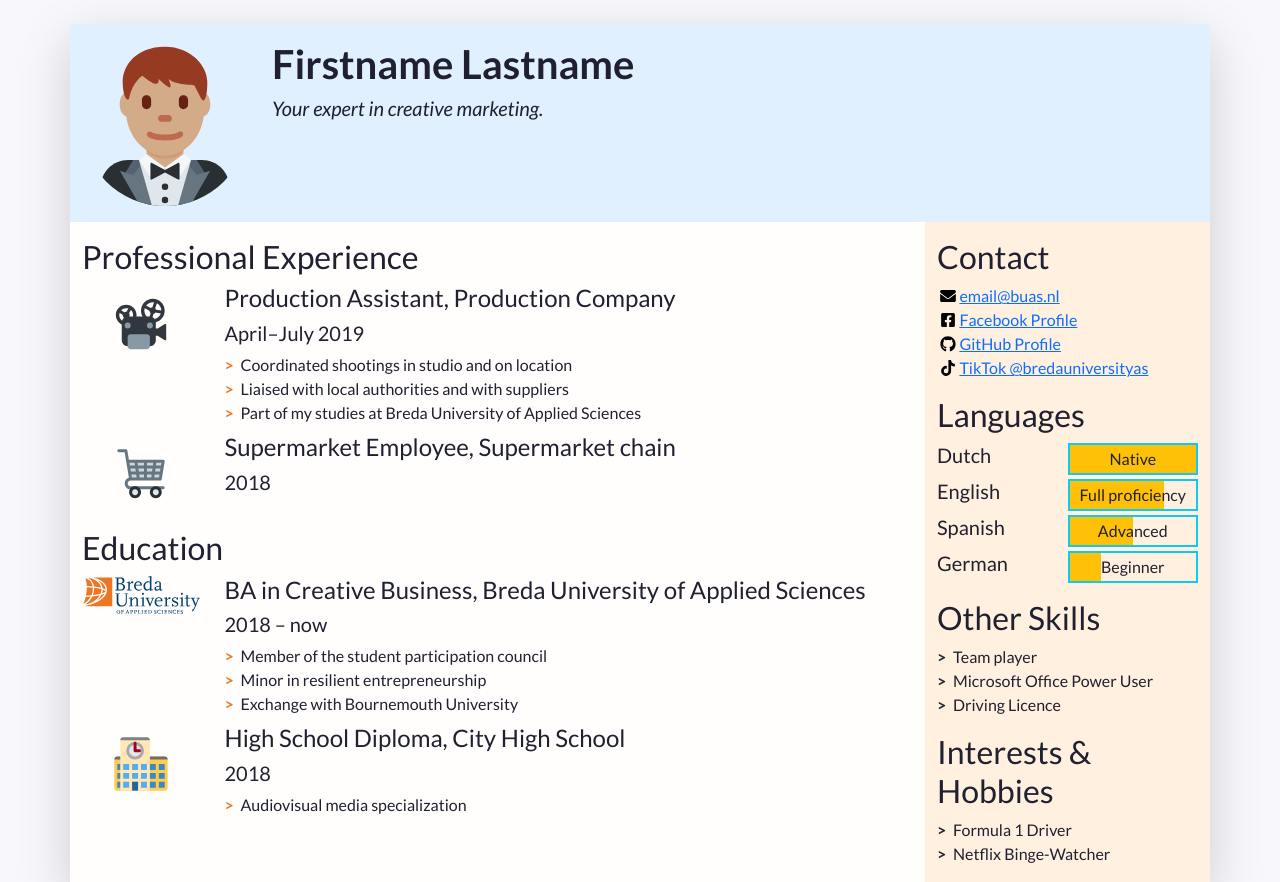
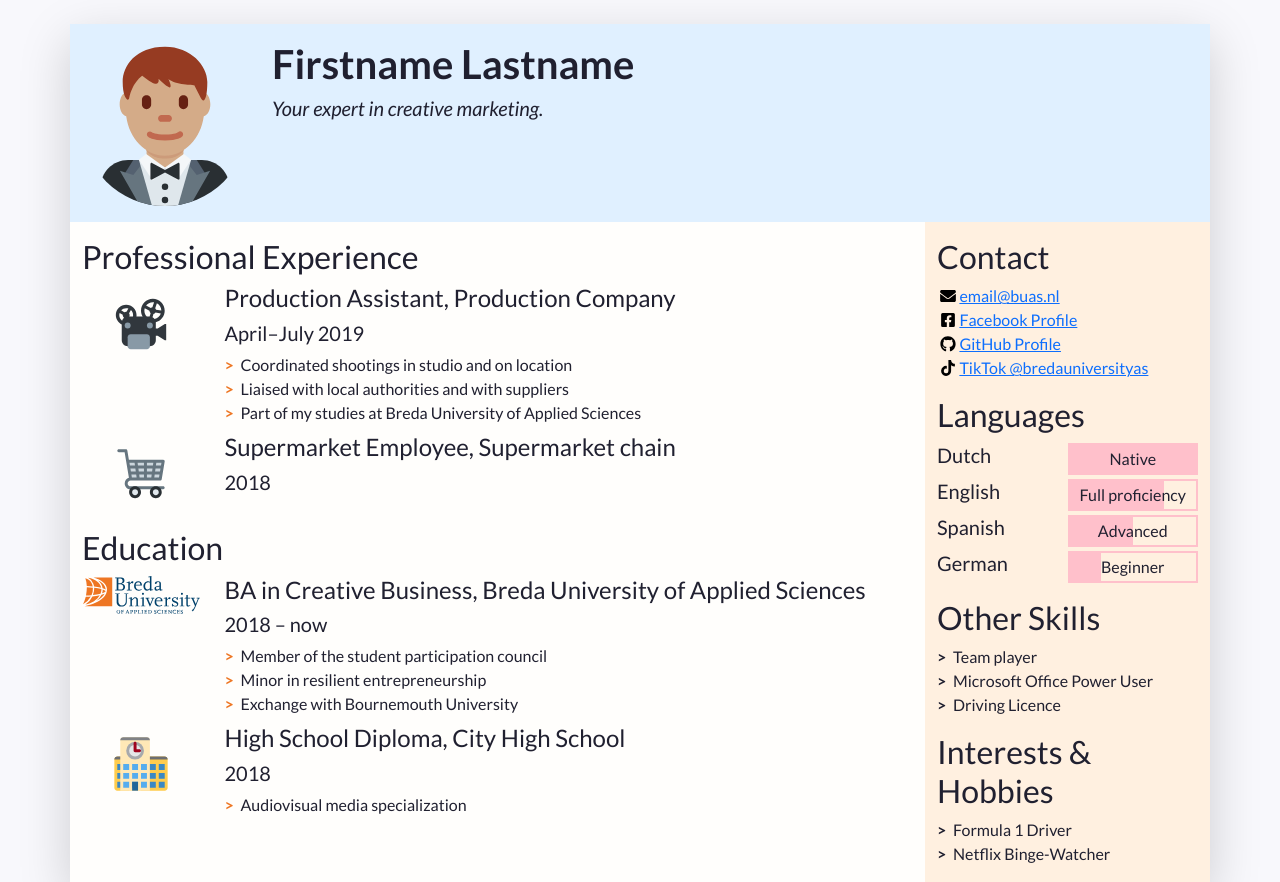
Before and after one commit to Tamar3/prj4-cv-, a plain HTML site: page index.html in a window 1280 px wide. Shown: the top 882 px of the page. Drawn offline with nearby package versions, Linux system fonts and the light colour scheme.

Commit message:
update css

```diff
--- a/css/styles.css
+++ b/css/styles.css
@@ -49,3 +49,10 @@ body {
 	height: 1em;
 	flex-basis: 1.4em;
 }
+.language-level {
+	border-color:pink !important;
+}
+
+.language-progress{
+	background-color: pink !important;
+}
--- a/index.html
+++ b/index.html
@@ -14,7 +14,7 @@
     <!-- Links to our additional CSS styles -->
     <link rel="stylesheet" href="css/styles.css">
 
-    <title>Firstname Lastname's Resumé</title>
+    <title>Tamar Sopacua</title>
   </head>
   <!-- End of the head -->
 
```
